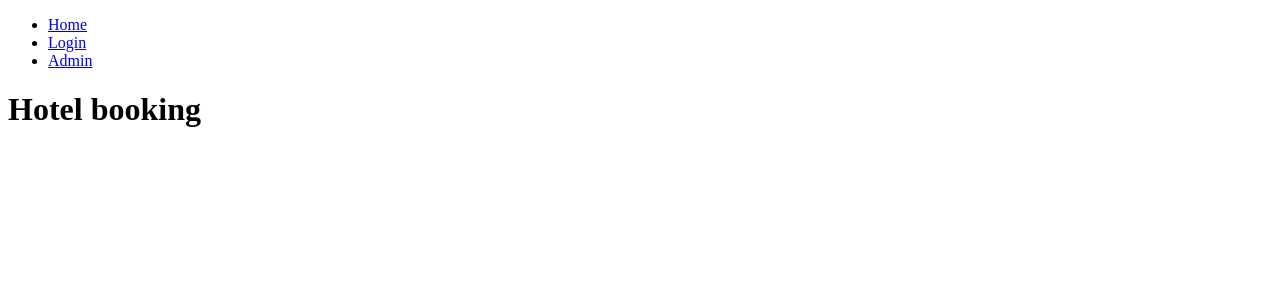
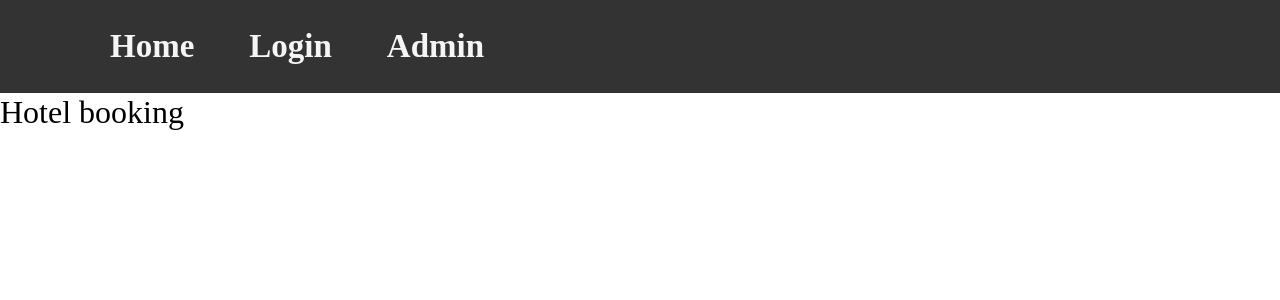
Before and after one commit to GregerGundersen/gloppen, a React (Create React App) app: page /admin in a window 1280 px wide. Shown: the top 300 px of the page. Built offline with nearby package versions, Linux system fonts and the light colour scheme.

Commit message:
styled navbar xD

```diff
--- a/package.json
+++ b/package.json
@@ -10,6 +10,7 @@
     "react-dom": "^17.0.2",
     "react-router-dom": "^6.2.2",
     "react-scripts": "5.0.0",
+    "sass": "^1.49.9",
     "web-vitals": "^2.1.0"
   },
   "scripts": {
--- a/src/components/nav/Nav.jsx
+++ b/src/components/nav/Nav.jsx
@@ -4,12 +4,23 @@ import { Link } from "react-router-dom";
 
 const Nav = () => {
     return (
-        <ul>
-            <li><Link to='/'>Home</Link></li>
-            <li><Link to='/login'>Login</Link></li>
-            <li><Link to='/admin'>Admin</Link></li>
-        </ul>
+        <div className="navBar">
+            <div className="navLinks">
+                <ul>
+                    <li>
+                        <Link to='/'>Home</Link>
+                    </li>
+                    <li>
+                        <Link to='/login'>Login</Link>
+                    </li>
+                    <li>
+                        <Link to='/admin'>Admin</Link>
+                    </li>
+                </ul>
+            </div>
+        </div>
     )
 }
 
+
 export default Nav;
--- a/src/index.js
+++ b/src/index.js
@@ -1,6 +1,7 @@
 import React from 'react';
 import ReactDOM from 'react-dom';
 import App from './App';
+import './styles/styles.scss';
 
 
 ReactDOM.render(
--- /dev/null
+++ b/src/styles/styles.css
@@ -0,0 +1,62 @@
+* {
+  -webkit-box-sizing: border-box;
+          box-sizing: border-box;
+  padding: 0;
+  margin: 0;
+}
+
+body {
+  line-height: 1.6;
+}
+
+ul {
+  list-style-type: none;
+}
+
+a {
+  text-decoration: none;
+}
+
+h1,
+h2 {
+  font-weight: 300;
+  line-height: 1.2;
+  margin: 0;
+}
+
+p {
+  margin: 0;
+}
+
+img {
+  width: 100%;
+}
+
+.navBar {
+  background-color: #333;
+}
+
+.navLinks ul {
+  max-width: 1100px;
+  margin: auto;
+  display: -webkit-box;
+  display: -ms-flexbox;
+  display: flex;
+}
+
+.navLinks li {
+  padding: 20px;
+  font-size: 33px;
+  font-weight: bold;
+  margin-right: 15px;
+}
+
+.navLinks a {
+  color: whitesmoke;
+}
+
+.navLinks li:hover {
+  -webkit-transform: scale(1.1);
+          transform: scale(1.1);
+}
+/*# sourceMappingURL=styles.css.map */
--- /dev/null
+++ b/src/styles/styles.scss
@@ -0,0 +1,58 @@
+*{
+    box-sizing: border-box;
+    padding: 0;
+    margin: 0;
+}
+
+body {
+    line-height: 1.6;
+}
+
+ul {
+    list-style-type: none;
+}
+
+a {
+    text-decoration: none;
+
+}
+
+h1,
+h2 {
+    font-weight: 300;
+    line-height: 1.2;
+    margin: 0;
+}
+
+p {
+    margin: 0;
+}
+
+img {
+    width: 100%;
+}
+
+.navBar {
+    background-color: #333;
+}
+
+.navLinks ul {
+    max-width: 1100px;
+    margin: auto;
+    display: flex;
+}
+
+.navLinks li {
+    padding: 20px;
+    font-size: 33px;
+    font-weight: bold;
+    margin-right: 15px;
+}
+
+.navLinks a {
+    color: whitesmoke;
+}
+
+.navLinks li:hover {
+    transform: scale(1.1);
+}
```
Also changed, not shown: 2 other files (tests, documents, lock files or other folders).
